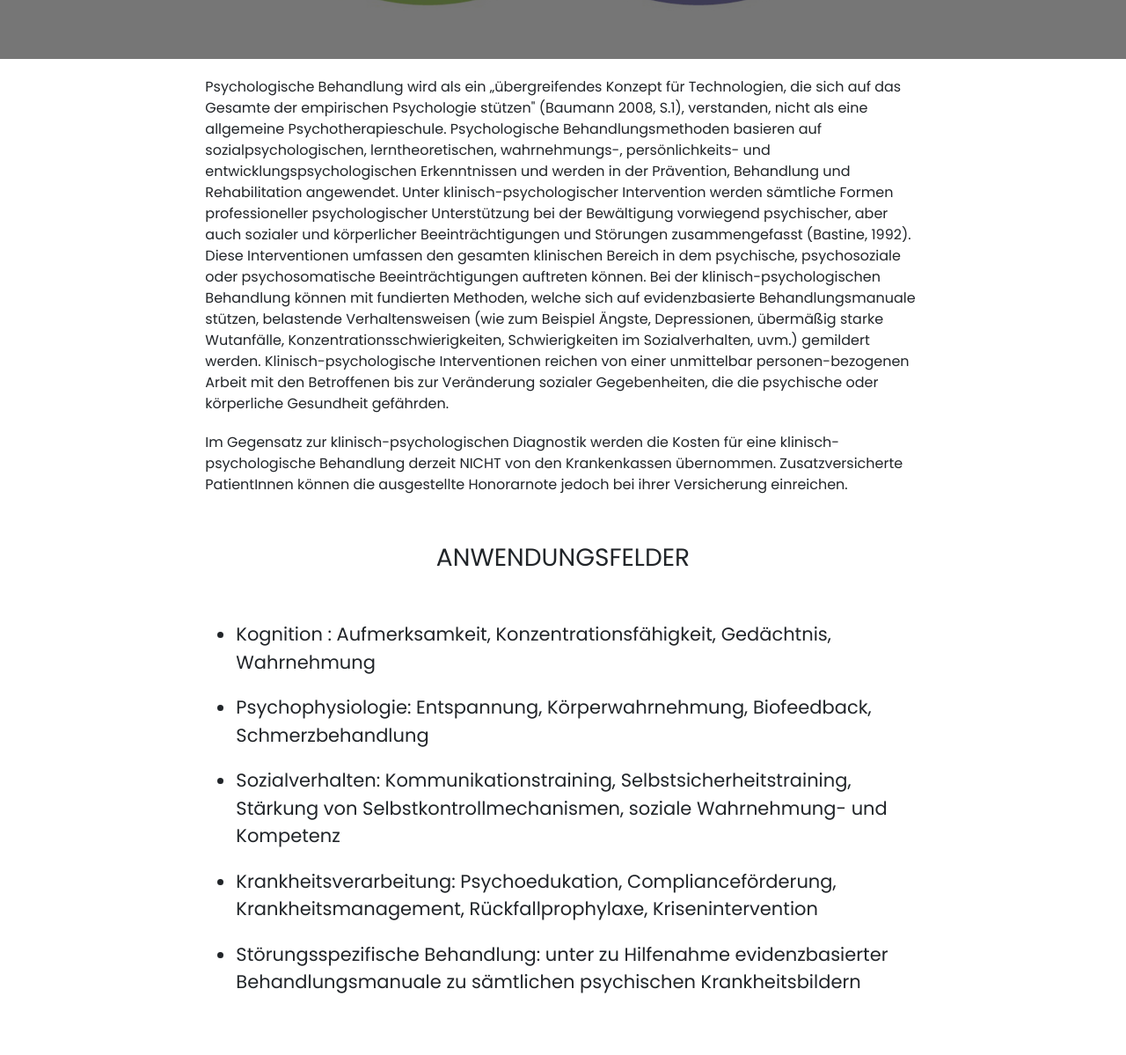
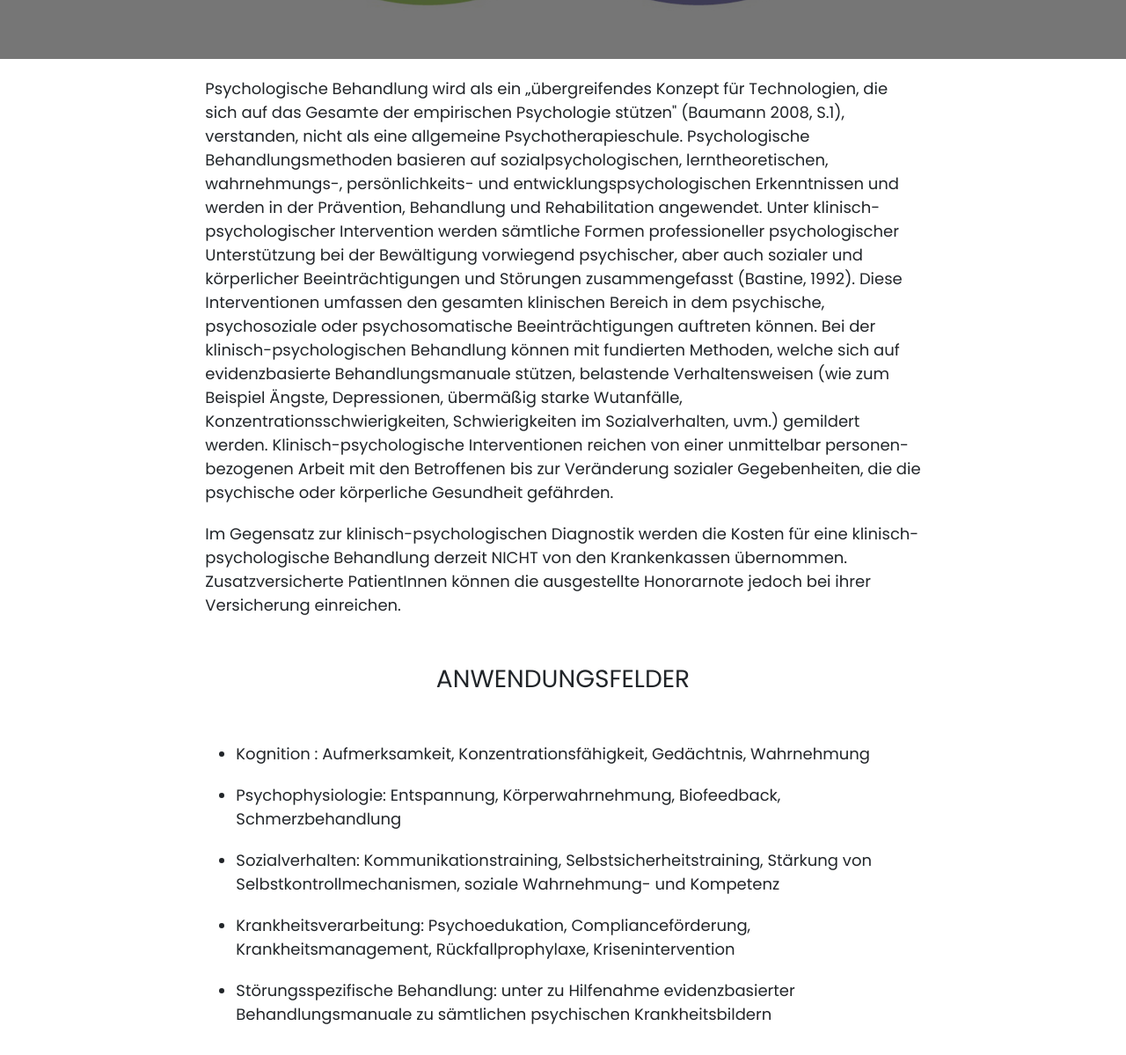
Before and after one commit to Weesy1712/client_web_project_01, a plain HTML site: page behandlung/index.html in a window 1280 px wide. Shown: the part 813-2012 px from the top of the page at 88% size. Drawn offline with Linux system fonts and the light colour scheme.

Commit message:
font sizes fixed

```diff
--- a/aboutme/style.css
+++ b/aboutme/style.css
@@ -64,7 +64,7 @@ html {
     .class1 ul {
         padding-left: 50px;
         padding-right: 50px;
-        font-size: 21px;
+        font-size: 18px;
     }
     .class1 li {
         padding-bottom: 20px;
--- a/behandlung/style.css
+++ b/behandlung/style.css
@@ -81,10 +81,13 @@ html {
     .class1 ul {
         padding-left: 50px;
         padding-right: 50px;
-        font-size: 21px;
+        font-size: 18px;
     }
     .class1 li {
         padding-bottom: 20px;
+    }
+    .class2 {
+        font-size: 18px;
     }
     .banner .titel {
         text-align: center;
@@ -125,6 +128,9 @@ html {
     .class1 li {
         padding-bottom: 10px;
     }
+    .class2 {
+        font-size: 14px;
+    }
     .banner .titel {
         text-align: center;
         padding-top: 120px;
--- a/diagnostik/style.css
+++ b/diagnostik/style.css
@@ -81,10 +81,13 @@ html {
     .class1 ul {
         padding-left: 50px;
         padding-right: 50px;
-        font-size: 14px;
+        font-size: 18px;
     }
     .class1 li {
         padding-bottom: 20px;
+    }
+    .class2 {
+        font-size: 18px;
     }
     .banner .titel {
         text-align: center;
@@ -125,6 +128,9 @@ html {
     .class1 li {
         padding-bottom: 10px;
     }
+    .class2 {
+        font-size: 14px;
+    }
     .banner .titel {
         text-align: center;
         padding-top: 120px;
```
